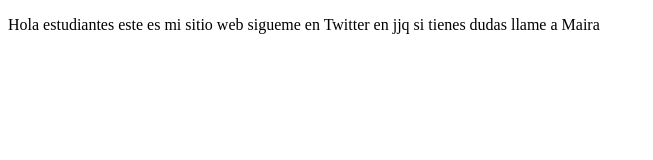
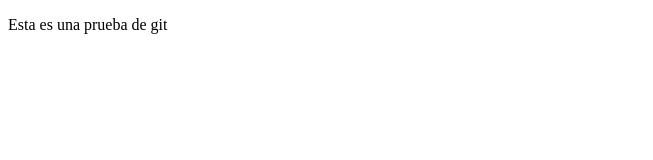
Before and after one commit to devappsrdsco/proyectoDemoCursoPrework, a plain HTML site: page index.html in a window 1280 px wide. Shown: the whole page, without its empty margins (0-653 px from the left). Drawn offline with Linux system fonts and the light colour scheme.

Commit message:
cambio para prueba git

```diff
--- a/index.html
+++ b/index.html
@@ -8,8 +8,7 @@
 </head>
 <body>
     <p>
-        Hola estudiantes este es mi sitio web
-        sigueme en Twitter en jjq si tienes dudas llame a Maira
+        Esta es una prueba de git
     </p>
 </body>
 </html>
```
